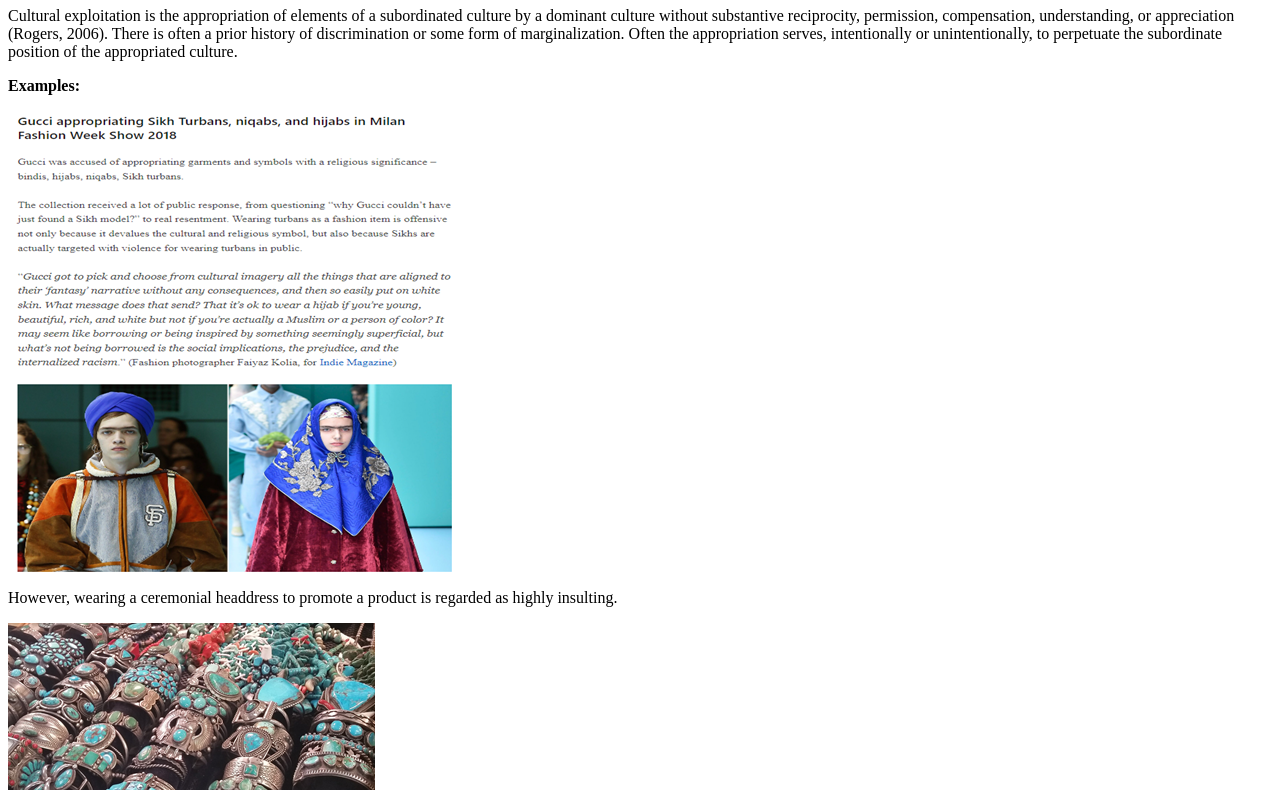
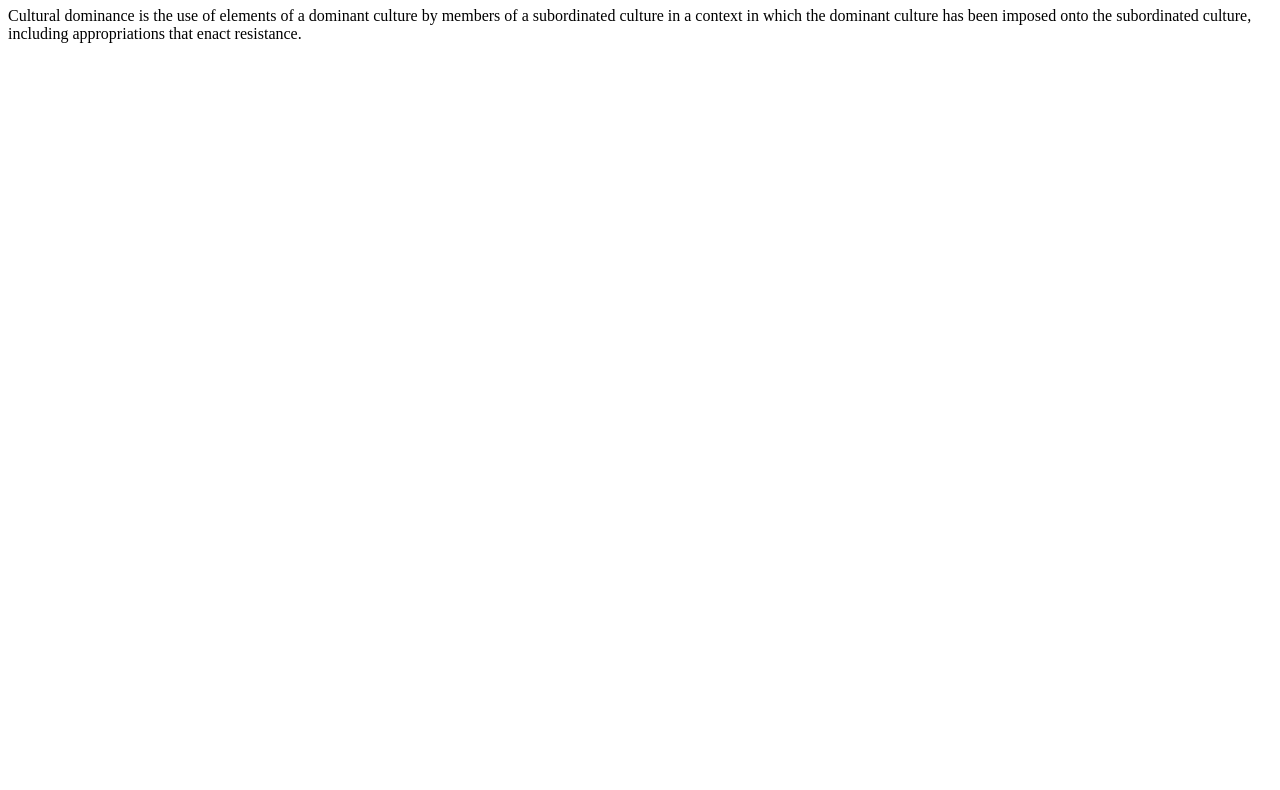
Before and after one commit to RalphTorio/WebTek, a plain HTML site: page content/CDominance.html in a window 1280 px wide. Shown: the part 127-917 px from the top of the page. After the commit the page ends 800 px from the top, so only its background shows below. Drawn offline with Linux system fonts and the light colour scheme.

Commit message:
Add files via upload

```diff
--- a/content/CExploitation.html
+++ b/content/CDominance.html
@@ -4,7 +4,7 @@
     <meta http-equiv="X-UA-Compatible" content="IE=edge" />
     <meta name="viewport" content="width=device-width, initial-scale=1.0" />
     <link rel="stylesheet" href="/../style/style.css" />
-    <title>CULTURAL Exploitation</title>
+    <title>Cultural Dominance</title>
   </head>
   <body>
     <header class="header">
@@ -12,7 +12,7 @@
         <ul>
           <li><a href="/../index.html">Home</a></li>
           <li><a href="/../content/CExchange.html">Cultural Exchange</a></li>
-          <li><a href="/../content/CDomenance.html">Cultural Domenance</a></li>
+          <li><a href="/../content/CDominance.html">Cultural Domenance</a></li>
           <li>
             <a href="/../content/CExploitation.html">Cultural Exploitation</a>
           </li>
@@ -22,26 +22,16 @@
         </ul>
       </div>
     </header>
+
     <div class="content">
-      <h1>Cultural Exploitation</h1>
+      <h1>Cultural Dominance</h1>
 
       <p>
-        Cultural exploitation is the appropriation of elements of a subordinated
-        culture by a dominant culture without substantive reciprocity,
-        permission, compensation, understanding, or appreciation (Rogers, 2006).
-        There is often a prior history of discrimination or some form of
-        marginalization. Often the appropriation serves, intentionally or
-        unintentionally, to perpetuate the subordinate position of the
-        appropriated culture.
+        Cultural dominance is the use of elements of a dominant culture by
+        members of a subordinated culture in a context in which the dominant
+        culture has been imposed onto the subordinated culture, including
+        appropriations that enact resistance.
       </p>
-      <b>Examples: </b>
-      <p></p>
-      <img src="/../image/GucciImage.png" alt="Gucci" />
-      <p>
-        However, wearing a ceremonial headdress to promote a product is regarded
-        as highly insulting.
-      </p>
-      <img src="/../image/headdress.png" alt="Ceremonial headdress" />
     </div>
   </body>
 </html>
```
Also changed, not shown: content/CExchange.html (+1 -1 lines), content/Transculturation.html (+1 -1 lines), index.html (+2 -2 lines).
